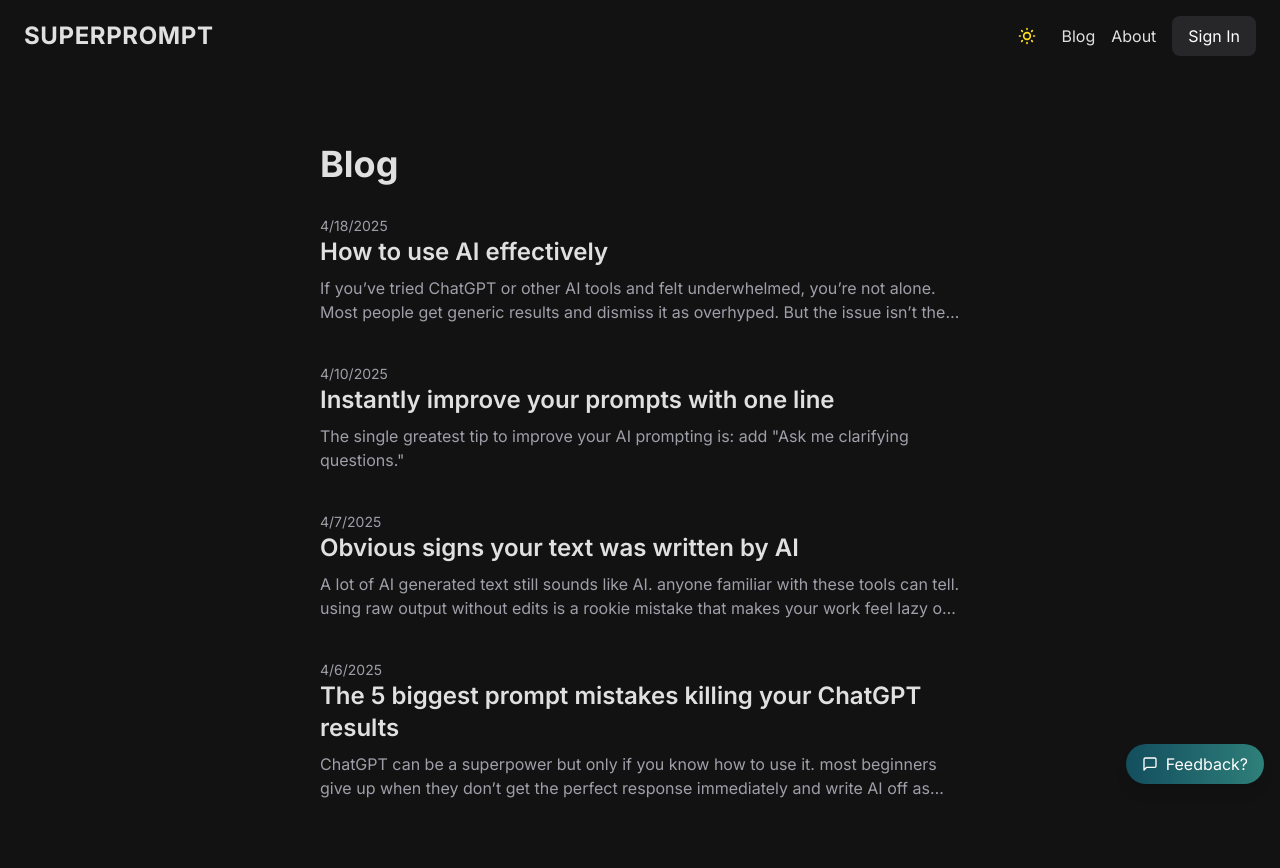
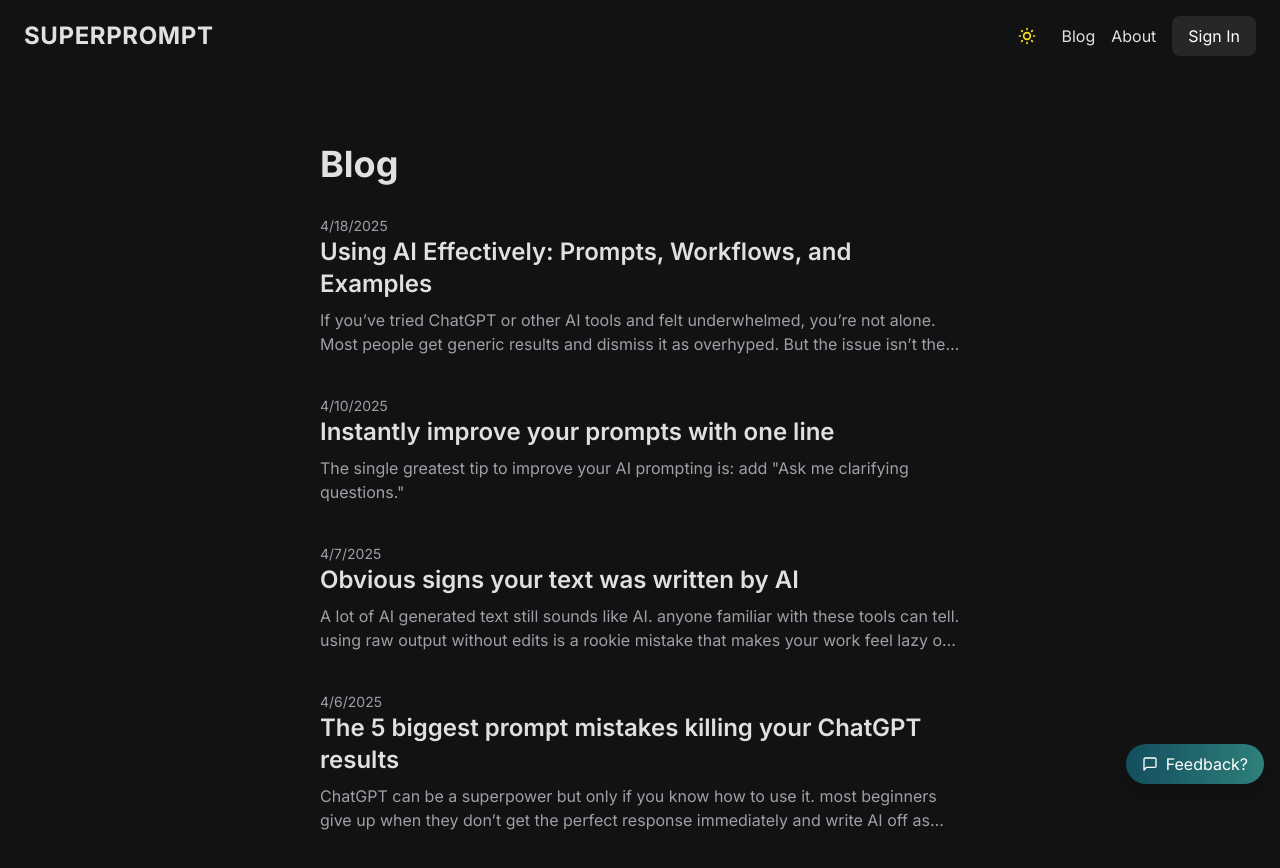
Before and after one commit to kaitoo1/superprompt, a Next.js app: page /blog in a window 1280 px wide. Shown: the top 868 px of the page. Built offline with nearby package versions, Linux system fonts and the light colour scheme; no server answers.

Commit message:
update title

```diff
--- a/data/blogPosts.json
+++ b/data/blogPosts.json
@@ -1,9 +1,9 @@
 [
   {
-    "slug": "how-to-use-ai-effectively",
-    "title": "How to use AI effectively",
+    "slug": "using-ai-effectively",
+    "title": "Using AI Effectively: Prompts, Workflows, and Examples",
     "date": "2025-04-18",
-    "file": "how-to-use-ai-effectively.md",
+    "file": "using-ai-effectively.md",
     "preview": "If you’ve tried ChatGPT or other AI tools and felt underwhelmed, you’re not alone. Most people get generic results and dismiss it as overhyped. But the issue isn’t the tool. It’s how you use it.",
     "keywords": [
       "AI for beginners",
--- a/data/posts/how-to-use-ai-effectively.md
+++ b/data/posts/using-ai-effectively.md
@@ -308,7 +308,7 @@ Splitting up tasks makes it easier to ensure that you’re properly communicatin
 
 <aside>
 
-Note: AI is evolving quickly and a big development happening now is “agents”. Agents are essentially an automated version of these workflows. Instead of handling a task, they’re made to handle a series of tasks and make decisions about next steps.
+Note: AI is evolving quickly and trending towards “agents”. Agents are essentially an automated version of these workflows. Instead of handling a task, they handle a series of tasks and decide next steps.
 
 They’re still in early stages of usefulness but I’m sure over the next few months we’ll see more agents that handle whole workflows well for you. Then you won’t need to manually manage these steps.
 
--- a/next-sitemap.config.js
+++ b/next-sitemap.config.js
@@ -38,7 +38,7 @@ module.exports = {
       "5-prompt-mistakes-killing-your-chatgpt-results",
       "telltale-signs-text-written-by-ai",
       "instantly-improve-your-prompts-with-one-line",
-      "how-to-use-ai-effectively",
+      "using-ai-effectively",
     ];
     const now = new Date().toISOString();
     const promptPaths = promptSlugs.map((slug) => ({
```
Also changed, not shown: 1 other file (tests, documents, lock files or other folders).
